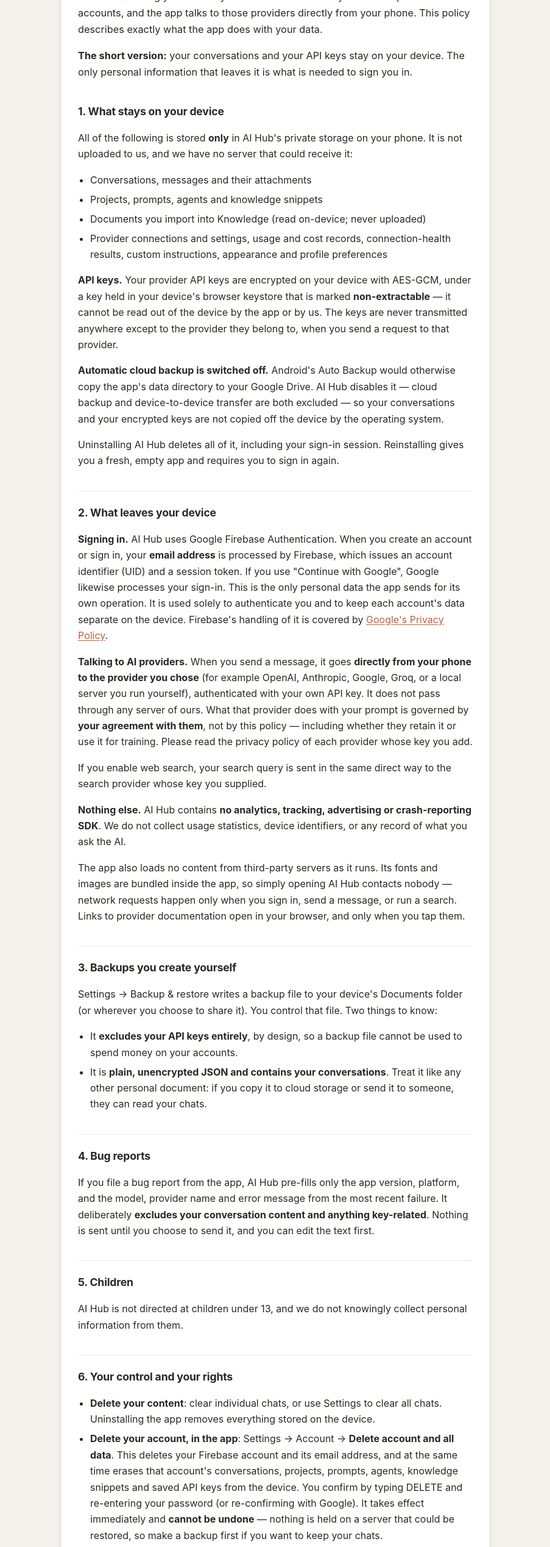
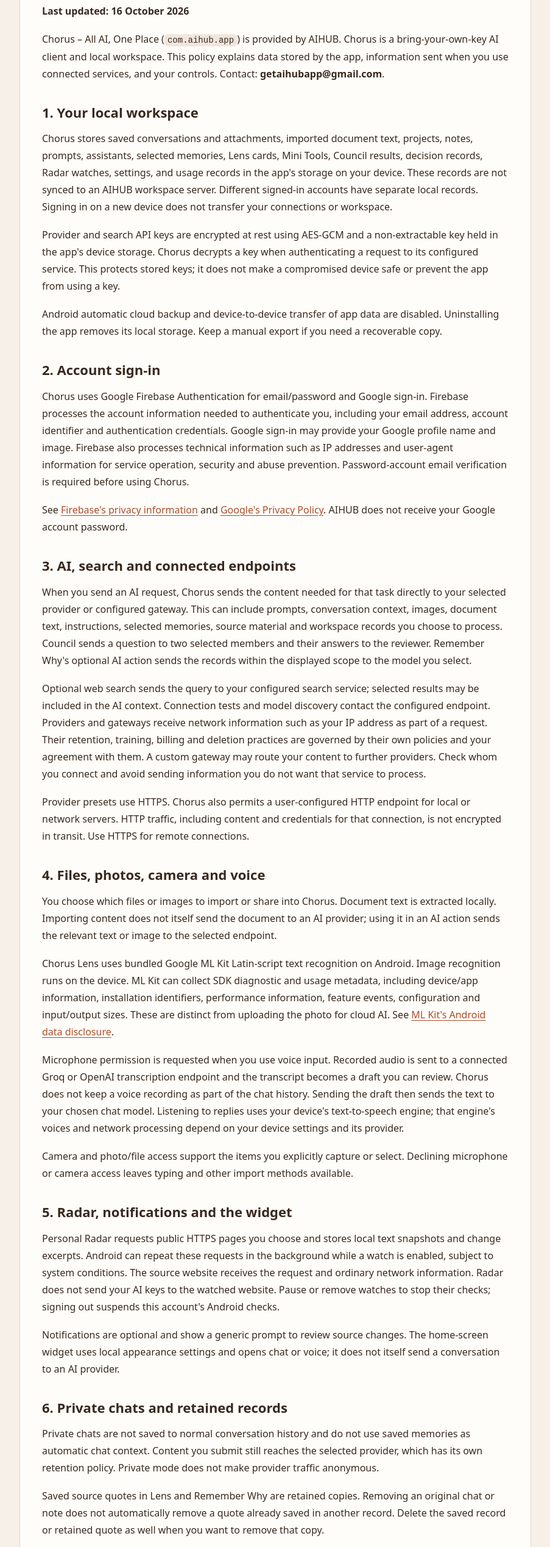
Before and after one commit to subhashns1988-svg/aihub-legal, a plain HTML site: page privacy-policy.html in a window 1280 px wide. Shown: the part 166-2703 px from the top of the page at 61% size, without its empty margins (188-1091 px from the left). Drawn offline with Linux system fonts and the light colour scheme.

Commit message:
Clarify Chorus privacy and account deletion for version 98

```diff
--- a/privacy-policy.html
+++ b/privacy-policy.html
@@ -1,258 +1,36 @@
-<!doctype html>
-<!--
-  Standalone privacy policy page. No build step, no external assets, no fonts or
-  scripts fetched from anywhere — open it, or drop it on GitHub Pages, and it
-  works. That matters because the Play Console needs a URL that resolves to a
-  readable policy, and a page that depends on a CDN is a page that can break.
-
-  privacy-policy.md in this folder is the SOURCE OF TRUTH. If you change wording,
-  change it there first and mirror it here, or the two will drift and the
-  published one will be the stale one.
--->
-<html lang="en">
-  <head>
-    <meta charset="utf-8" />
-    <meta name="viewport" content="width=device-width, initial-scale=1" />
-    <title>AI Hub — Privacy Policy</title>
-    <style>
-      :root {
-        --ink: #2a2822;
-        --ink-soft: #5b574c;
-        --surface: #f4f3ee;
-        --card: #ffffff;
-        --accent: #c15f3c;
-        --rule: rgb(42 40 34 / 0.1);
-      }
-      @media (prefers-color-scheme: dark) {
-        :root {
-          --ink: #f5f3ec;
-          --ink-soft: #b8b3a6;
-          --surface: #262624;
-          --card: #30302e;
-          --accent: #d5825f;
-          --rule: rgb(255 255 255 / 0.12);
-        }
-      }
-      * { box-sizing: border-box; }
-      body {
-        margin: 0;
-        padding: 2rem 1.25rem 4rem;
-        background: var(--surface);
-        color: var(--ink);
-        font: 16px/1.65 -apple-system, BlinkMacSystemFont, 'Segoe UI', Roboto, sans-serif;
-        -webkit-text-size-adjust: 100%;
-      }
-      main {
-        max-width: 44rem;
-        margin: 0 auto;
-        background: var(--card);
-        border-radius: 1.25rem;
-        padding: 2rem 1.75rem 2.5rem;
-        box-shadow: 0 0 0 1px var(--rule), 0 6px 24px -8px rgb(0 0 0 / 0.12);
-      }
-      h1 { font-size: 1.6rem; line-height: 1.25; margin: 0 0 0.25rem; letter-spacing: -0.02em; }
-      h2 {
-        font-size: 1.1rem;
-        margin: 2.25rem 0 0.6rem;
-        padding-top: 1.25rem;
-        border-top: 1px solid var(--rule);
-        letter-spacing: -0.01em;
-      }
-      h2:first-of-type { border-top: 0; padding-top: 0; }
-      .updated { color: var(--ink-soft); font-size: 0.875rem; margin: 0 0 1.5rem; }
-      .lede { font-size: 1.02rem; }
-      p, li { color: var(--ink); }
-      ul { padding-left: 1.25rem; }
-      li { margin: 0.35rem 0; }
-      a { color: var(--accent); text-underline-offset: 2px; }
-      strong { font-weight: 650; }
-      code {
-        font-family: ui-monospace, SFMono-Regular, Menlo, monospace;
-        font-size: 0.9em;
-        background: var(--surface);
-        padding: 0.1em 0.35em;
-        border-radius: 0.3em;
-      }
-      footer { margin-top: 2.5rem; padding-top: 1.25rem; border-top: 1px solid var(--rule); color: var(--ink-soft); font-size: 0.875rem; }
-    </style>
-  </head>
-  <body>
-    <main>
-      <h1>AI Hub — Privacy Policy</h1>
-      <p class="updated">Last updated: 27 July 2026</p>
-
-      <p class="lede">
-        AI Hub is a "bring your own key" AI client. You connect your own AI provider
-        accounts, and the app talks to those providers directly from your phone. This
-        policy describes exactly what the app does with your data.
-      </p>
-      <p class="lede">
-        <strong>The short version:</strong> your conversations and your API keys stay on
-        your device. The only personal information that leaves it is what is needed to
-        sign you in.
-      </p>
-
-      <h2>1. What stays on your device</h2>
-      <p>
-        All of the following is stored <strong>only</strong> in AI Hub's private storage
-        on your phone. It is not uploaded to us, and we have no server that could
-        receive it:
-      </p>
-      <ul>
-        <li>Conversations, messages and their attachments</li>
-        <li>Projects, prompts, agents and knowledge snippets</li>
-        <li>Documents you import into Knowledge (read on-device; never uploaded)</li>
-        <li>
-          Provider connections and settings, usage and cost records, connection-health
-          results, custom instructions, appearance and profile preferences
-        </li>
-      </ul>
-      <p>
-        <strong>API keys.</strong> Your provider API keys are encrypted on your device
-        with AES-GCM, under a key held in your device's browser keystore that is marked
-        <strong>non-extractable</strong> — it cannot be read out of the device by the app
-        or by us. The keys are never transmitted anywhere except to the provider they
-        belong to, when you send a request to that provider.
-      </p>
-      <p>
-        <strong>Automatic cloud backup is switched off.</strong> Android's Auto Backup
-        would otherwise copy the app's data directory to your Google Drive. AI Hub
-        disables it — cloud backup and device-to-device transfer are both excluded — so
-        your conversations and your encrypted keys are not copied off the device by the
-        operating system.
-      </p>
-      <p>
-        Uninstalling AI Hub deletes all of it, including your sign-in session.
-        Reinstalling gives you a fresh, empty app and requires you to sign in again.
-      </p>
-
-      <h2>2. What leaves your device</h2>
-      <p>
-        <strong>Signing in.</strong> AI Hub uses Google Firebase Authentication. When you
-        create an account or sign in, your <strong>email address</strong> is processed by
-        Firebase, which issues an account identifier (UID) and a session token. If you
-        use "Continue with Google", Google likewise processes your sign-in. This is the
-        only personal data the app sends for its own operation. It is used solely to
-        authenticate you and to keep each account's data separate on the device.
-        Firebase's handling of it is covered by
-        <a href="https://policies.google.com/privacy">Google's Privacy Policy</a>.
-      </p>
-      <p>
-        <strong>Talking to AI providers.</strong> When you send a message, it goes
-        <strong>directly from your phone to the provider you chose</strong> (for example
-        OpenAI, Anthropic, Google, Groq, or a local server you run yourself),
-        authenticated with your own API key. It does not pass through any server of ours.
-        What that provider does with your prompt is governed by
-        <strong>your agreement with them</strong>, not by this policy — including whether
-        they retain it or use it for training. Please read the privacy policy of each
-        provider whose key you add.
-      </p>
-      <p>
-        If you enable web search, your search query is sent in the same direct way to the
-        search provider whose key you supplied.
-      </p>
-      <p>
-        <strong>Nothing else.</strong> AI Hub contains <strong>no analytics, tracking,
-        advertising or crash-reporting SDK</strong>. We do not collect usage statistics,
-        device identifiers, or any record of what you ask the AI.
-      </p>
-      <p>
-        The app also loads no content from third-party servers as it runs. Its fonts and
-        images are bundled inside the app, so simply opening AI Hub contacts nobody —
-        network requests happen only when you sign in, send a message, or run a search.
-        Links to provider documentation open in your browser, and only when you tap them.
-      </p>
-
-      <h2>3. Backups you create yourself</h2>
-      <p>
-        Settings → Backup &amp; restore writes a backup file to your device's Documents
-        folder (or wherever you choose to share it). You control that file. Two things to
-        know:
-      </p>
-      <ul>
-        <li>
-          It <strong>excludes your API keys entirely</strong>, by design, so a backup file
-          cannot be used to spend money on your accounts.
-        </li>
-        <li>
-          It is <strong>plain, unencrypted JSON and contains your conversations</strong>.
-          Treat it like any other personal document: if you copy it to cloud storage or
-          send it to someone, they can read your chats.
-        </li>
-      </ul>
-
-      <h2>4. Bug reports</h2>
-      <p>
-        If you file a bug report from the app, AI Hub pre-fills only the app version,
-        platform, and the model, provider name and error message from the most recent
-        failure. It deliberately <strong>excludes your conversation content and anything
-        key-related</strong>. Nothing is sent until you choose to send it, and you can
-        edit the text first.
-      </p>
-
-      <h2>5. Children</h2>
-      <p>
-        AI Hub is not directed at children under 13, and we do not knowingly collect
-        personal information from them.
-      </p>
-
-      <h2>6. Your control and your rights</h2>
-      <ul>
-        <li>
-          <strong>Delete your content</strong>: clear individual chats, or use Settings to
-          clear all chats. Uninstalling the app removes everything stored on the device.
-        </li>
-        <li>
-          <strong>Delete your account, in the app</strong>: Settings → Account →
-          <strong>Delete account and all data</strong>. This deletes your Firebase account
-          and its email address, and at the same time erases that account's conversations,
-          projects, prompts, agents, knowledge snippets and saved API keys from the device.
-          You confirm by typing DELETE and re-entering your password (or re-confirming with
-          Google). It takes effect immediately and <strong>cannot be undone</strong> —
-          nothing is held on a server that could be restored, so make a backup first if you
-          want to keep your chats.
-        </li>
-        <li>
-          <strong>Delete your account by email</strong>: write to the address in section 9
-          from the address you signed up with, and we will delete the account. Data already
-          on your device is removed by uninstalling the app.
-        </li>
-        <li>
-          <strong>Revoke provider access</strong> at any time from the provider's own
-          dashboard — that is where your keys live.
-        </li>
-      </ul>
-
-      <h2>7. Security</h2>
-      <p>
-        Keys are encrypted at rest under a non-extractable device key. Requests to
-        providers use HTTPS. One deliberate exception: AI Hub lets you connect to a
-        <strong>local or network</strong> endpoint over plain <code>http://</code> (for
-        example Ollama or LM Studio on your own machine), because those servers commonly
-        do not offer HTTPS. If you point AI Hub at an <code>http://</code> address,
-        traffic to it — including the key for that endpoint — is not encrypted in transit.
-        Only use <code>http://</code> for servers on your own machine or network.
-      </p>
-      <p>
-        No system is perfectly secure, and a device that is rooted, compromised, or shared
-        with someone who has your unlock code is outside what the app can protect against.
-      </p>
-
-      <h2>8. Changes</h2>
-      <p>
-        If this policy changes materially, the "Last updated" date above changes and the
-        new version is published at this URL before it takes effect.
-      </p>
-
-      <h2>9. Contact</h2>
-      <p>
-        Questions about this policy, or a request to delete your account:
-        <a href="mailto:getaihubapp@gmail.com">getaihubapp@gmail.com</a>
-      </p>
-
-      <footer>
-        AI Hub · All AI. One Place. · Version 1.0.0
-      </footer>
-    </main>
-  </body>
-</html>
+<!doctype html><html lang="en"><head><meta charset="utf-8"><meta name="viewport" content="width=device-width,initial-scale=1"><title>Chorus — Privacy Policy | AIHUB</title><meta name="description" content="How Chorus handles account, AI provider, voice, local workspace and text recognition data. Updated 16 October 2026."><style>:root{color-scheme:light;--ink:#38291f;--muted:#786758;--accent:#a94e2b;--bg:#f6f0e9}*{box-sizing:border-box}body{margin:0;background:var(--bg);color:var(--ink);font:16px/1.75 system-ui,-apple-system,Segoe UI,sans-serif}header,main,footer{max-width:840px;margin:auto;padding:30px}header{padding-bottom:0;font-size:13px;letter-spacing:.16em;color:var(--accent);font-weight:750}main{background:#fffdf9;border:1px solid #e4d5c8;border-radius:22px;margin-top:20px;margin-bottom:20px;padding:36px}h1{font-size:32px;line-height:1.2;letter-spacing:-.7px;margin:0 0 22px}h2{font-size:22px;line-height:1.4;margin:34px 0 14px}p{margin:0 0 18px}a{color:var(--accent);text-underline-offset:3px;overflow-wrap:anywhere}code{font-size:14px;background:#f1e6dd;padding:2px 5px;border-radius:5px}footer{padding-top:5px;color:var(--muted);font-size:14px}@media(max-width:600px){header{padding:24px 22px 0}main{margin:16px 12px;padding:24px 20px}h1{font-size:28px}h2{font-size:20px}footer{padding:16px 22px}}</style></head><body><header>AIHUB / CHORUS</header><main><h1>Chorus — Privacy Policy</h1>
+<p><strong>Last updated: 16 October 2026</strong></p>
+<p>Chorus – All AI, One Place (<code>com.aihub.app</code>) is provided by AIHUB. Chorus is a bring-your-own-key AI client and local workspace. This policy explains data stored by the app, information sent when you use connected services, and your controls. Contact: <strong>getaihubapp@gmail.com</strong>.</p>
+<h2>1. Your local workspace</h2>
+<p>Chorus stores saved conversations and attachments, imported document text, projects, notes, prompts, assistants, selected memories, Lens cards, Mini Tools, Council results, decision records, Radar watches, settings, and usage records in the app&#x27;s storage on your device. These records are not synced to an AIHUB workspace server. Different signed-in accounts have separate local records. Signing in on a new device does not transfer your connections or workspace.</p>
+<p>Provider and search API keys are encrypted at rest using AES-GCM and a non-extractable key held in the app&#x27;s device storage. Chorus decrypts a key when authenticating a request to its configured service. This protects stored keys; it does not make a compromised device safe or prevent the app from using a key.</p>
+<p>Android automatic cloud backup and device-to-device transfer of app data are disabled. Uninstalling the app removes its local storage. Keep a manual export if you need a recoverable copy.</p>
+<h2>2. Account sign-in</h2>
+<p>Chorus uses Google Firebase Authentication for email/password and Google sign-in. Firebase processes the account information needed to authenticate you, including your email address, account identifier and authentication credentials. Google sign-in may provide your Google profile name and image. Firebase also processes technical information such as IP addresses and user-agent information for service operation, security and abuse prevention. Password-account email verification is required before using Chorus.</p>
+<p>See <a href="https://firebase.google.com/support/privacy">Firebase&#x27;s privacy information</a> and <a href="https://policies.google.com/privacy">Google&#x27;s Privacy Policy</a>. AIHUB does not receive your Google account password.</p>
+<h2>3. AI, search and connected endpoints</h2>
+<p>When you send an AI request, Chorus sends the content needed for that task directly to your selected provider or configured gateway. This can include prompts, conversation context, images, document text, instructions, selected memories, source material and workspace records you choose to process. Council sends a question to two selected members and their answers to the reviewer. Remember Why&#x27;s optional AI action sends the records within the displayed scope to the model you select.</p>
+<p>Optional web search sends the query to your configured search service; selected results may be included in the AI context. Connection tests and model discovery contact the configured endpoint. Providers and gateways receive network information such as your IP address as part of a request. Their retention, training, billing and deletion practices are governed by their own policies and your agreement with them. A custom gateway may route your content to further providers. Check whom you connect and avoid sending information you do not want that service to process.</p>
+<p>Provider presets use HTTPS. Chorus also permits a user-configured HTTP endpoint for local or network servers. HTTP traffic, including content and credentials for that connection, is not encrypted in transit. Use HTTPS for remote connections.</p>
+<h2>4. Files, photos, camera and voice</h2>
+<p>You choose which files or images to import or share into Chorus. Document text is extracted locally. Importing content does not itself send the document to an AI provider; using it in an AI action sends the relevant text or image to the selected endpoint.</p>
+<p>Chorus Lens uses bundled Google ML Kit Latin-script text recognition on Android. Image recognition runs on the device. ML Kit can collect SDK diagnostic and usage metadata, including device/app information, installation identifiers, performance information, feature events, configuration and input/output sizes. These are distinct from uploading the photo for cloud AI. See <a href="https://developers.google.com/ml-kit/android-data-disclosure">ML Kit&#x27;s Android data disclosure</a>.</p>
+<p>Microphone permission is requested when you use voice input. Recorded audio is sent to a connected Groq or OpenAI transcription endpoint and the transcript becomes a draft you can review. Chorus does not keep a voice recording as part of the chat history. Sending the draft then sends the text to your chosen chat model. Listening to replies uses your device&#x27;s text-to-speech engine; that engine&#x27;s voices and network processing depend on your device settings and its provider.</p>
+<p>Camera and photo/file access support the items you explicitly capture or select. Declining microphone or camera access leaves typing and other import methods available.</p>
+<h2>5. Radar, notifications and the widget</h2>
+<p>Personal Radar requests public HTTPS pages you choose and stores local text snapshots and change excerpts. Android can repeat these requests in the background while a watch is enabled, subject to system conditions. The source website receives the request and ordinary network information. Radar does not send your AI keys to the watched website. Pause or remove watches to stop their checks; signing out suspends this account&#x27;s Android checks.</p>
+<p>Notifications are optional and show a generic prompt to review source changes. The home-screen widget uses local appearance settings and opens chat or voice; it does not itself send a conversation to an AI provider.</p>
+<h2>6. Private chats and retained records</h2>
+<p>Private chats are not saved to normal conversation history and do not use saved memories as automatic chat context. Content you submit still reaches the selected provider, which has its own retention policy. Private mode does not make provider traffic anonymous.</p>
+<p>Saved source quotes in Lens and Remember Why are retained copies. Removing an original chat or note does not automatically remove a quote already saved in another record. Delete the saved record or retained quote as well when you want to remove that copy.</p>
+<h2>7. Exports, backups and support</h2>
+<p>Exports and backups are files you control. Backups exclude provider/search API keys but contain readable, unencrypted workspace text. They are not a complete archive of all binary attachments. Anyone you share an exported file with may be able to read it. Calendar, CSV, tool and Council exports may likewise contain your content. Review files before sharing them and store them securely.</p>
+<p>Support or bug-report messages are sent only when you choose to send them using your email app or another external service. A prefilled report may contain app/platform information and recent provider/model error details. Review it before sending. If you contact AIHUB, we process the information you send to answer your request, troubleshoot or handle account deletion; do not send passwords or API keys. We keep support correspondence only as needed for those purposes and any applicable obligations.</p>
+<p>Chorus contains no advertising SDK and does not sell your conversations. Authentication and ML Kit technical data processing described above still apply; there is no separate AIHUB conversation-analytics service.</p>
+<h2>8. Deletion and your choices</h2>
+<p>You can delete saved items in the app, remove provider connections, pause Radar, revoke device permissions and revoke API keys in your provider&#x27;s dashboard. Export anything you want to keep before deletion.</p>
+<p>To delete your Chorus account, open <strong>Settings → Account → Delete Account and All Data</strong>, follow the confirmation and re-authentication steps, and complete deletion. This removes the Firebase account and that account&#x27;s local workspace from the device performing deletion. Signing in on another device does not remotely wipe that device&#x27;s local files. Uninstall Chorus there or remove its local app data as well.</p>
+<p>You can also request account deletion by emailing <strong>getaihubapp@gmail.com</strong> from the account address, as explained on the <a href="https://subhashns1988-svg.github.io/aihub-legal/delete-account.html">account deletion page</a>. We may verify ownership to protect the account. AIHUB cannot remotely retrieve local records or erase files you exported, other recipients&#x27; copies, or data retained by your selected providers; contact those services for their deletion controls. Google may retain technical records according to its applicable policies and obligations.</p>
+<h2>9. Children and policy updates</h2>
+<p>Chorus is not directed at children under 13 and AIHUB does not knowingly collect their personal information. Provider age requirements also apply.</p>
+<p>When this policy changes, we update the date and publish the revised policy here. Contact <strong>getaihubapp@gmail.com</strong> with privacy questions or requests.</p></main><footer>Chorus – All AI, One Place · com.aihub.app · <a href="mailto:getaihubapp@gmail.com">Privacy support</a></footer></body></html>
```
Also changed, not shown: delete-account.html (+23 -166 lines), index.html (+4 -4 lines), 1 other file.
